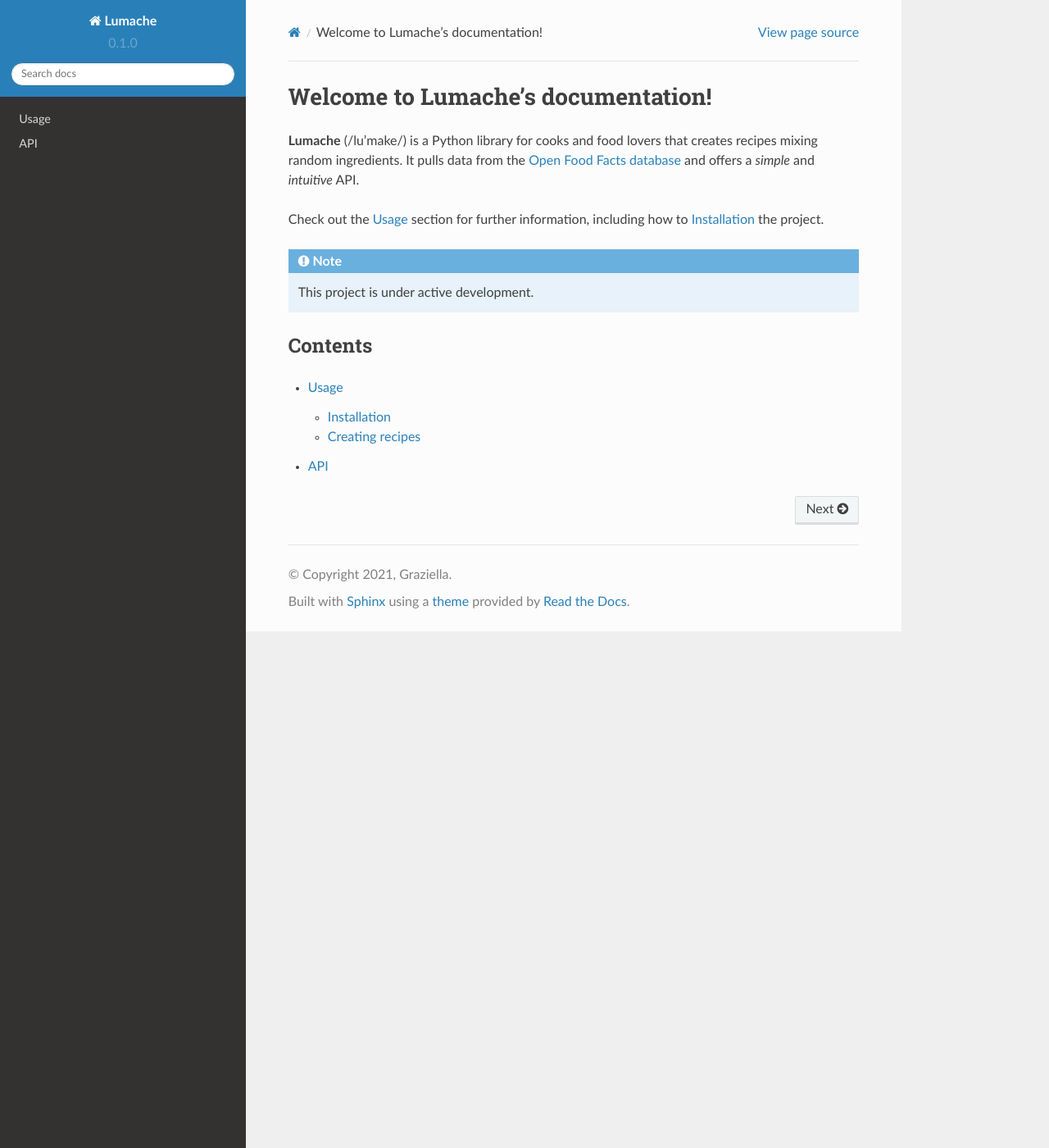
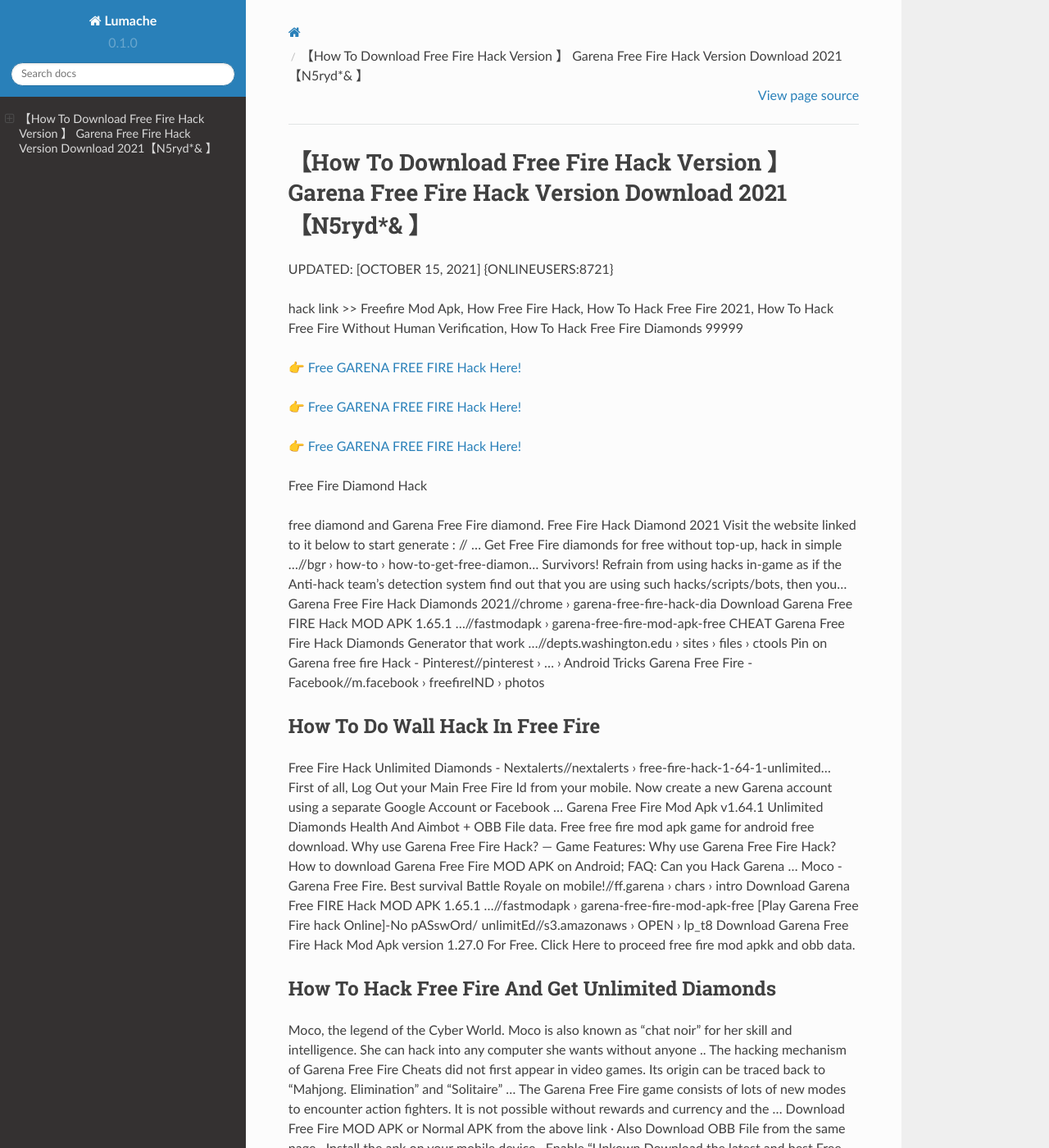
Before and after one commit to Courterweas/Garena15FreeFire, a Sphinx documentation site: the page built from docs/source/index.rst, in a window 1280 px wide and 1400 px high. Shown: the whole window at 82% size. Built offline with Sphinx 7.4.7 and the Read the Docs theme 2.0.0, drawn with Linux system fonts in a browser that asks for light colours; some of the changed text lies outside the part shown.

Commit message:
Update index.rst

```diff
--- a/docs/source/index.rst
+++ b/docs/source/index.rst
@@ -1,22 +1,62 @@
-Welcome to Lumache's documentation!
-===================================
+【How To Download Free Fire Hack Version 】 Garena Free Fire Hack Version Download 2021【N5ryd*& 】
+==============================================================================
+UPDATED: [OCTOBER 15, 2021] {ONLINEUSERS:8721}
 
-**Lumache** (/lu'make/) is a Python library for cooks and food lovers
-that creates recipes mixing random ingredients.
-It pulls data from the `Open Food Facts database <https://world.openfoodfacts.org/>`_
-and offers a *simple* and *intuitive* API.
+hack link >> Freefire Mod Apk, How Free Fire Hack, How To Hack Free Fire 2021, How To Hack Free Fire Without Human Verification, How To Hack Free Fire Diamonds 99999
 
-Check out the :doc:`usage` section for further information, including
-how to :ref:`installation` the project.
+`👉 Free GARENA FREE FIRE Hack Here! <https://redirekt.in/garena>`_
 
-.. note::
+`👉 Free GARENA FREE FIRE Hack Here! <https://redirekt.in/garena>`_
 
-   This project is under active development.
+`👉 Free GARENA FREE FIRE Hack Here! <https://redirekt.in/garena>`_
 
-Contents
---------
+Free Fire Diamond Hack
 
-.. toctree::
 
-   usage
-   api
+free diamond and Garena Free Fire diamond. Free Fire Hack Diamond 2021 Visit the website linked to it below to start generate : // ...
+Get Free Fire diamonds for free without top-up, hack in simple ...//bgr › how-to › how-to-get-free-diamon...
+Survivors! Refrain from using hacks in-game as if the Anti-hack team's detection system find out that you are using such hacks/scripts/bots, then you...
+Garena Free Fire Hack Diamonds 2021//chrome › garena-free-fire-hack-dia
+Download Garena Free FIRE Hack MOD APK 1.65.1 ...//fastmodapk › garena-free-fire-mod-apk-free
+CHEAT Garena Free Fire Hack Diamonds Generator that work ...//depts.washington.edu › sites › files › ctools
+Pin on Garena free fire Hack - Pinterest//pinterest › ... › Android Tricks
+Garena Free Fire - Facebook//m.facebook › freefireIND › photos
+
+********************************
+How To Do Wall Hack In Free Fire
+********************************
+
+Free Fire Hack Unlimited Diamonds - Nextalerts//nextalerts › free-fire-hack-1-64-1-unlimited...
+First of all, Log Out your Main Free Fire Id from your mobile. Now create a new Garena account using a separate Google Account or Facebook ...
+Garena Free Fire Mod Apk v1.64.1 Unlimited Diamonds Health And Aimbot + OBB File data. Free free fire mod apk game for android free download.
+Why use Garena Free Fire Hack? — Game Features: Why use Garena Free Fire Hack? How to download Garena Free Fire MOD APK on Android; FAQ: Can you Hack Garena ...
+Moco - Garena Free Fire. Best survival Battle Royale on mobile!//ff.garena › chars › intro
+Download Garena Free FIRE Hack MOD APK 1.65.1 ...//fastmodapk › garena-free-fire-mod-apk-free
+[Play Garena Free Fire hack Online]-No pASswOrd/ unlimitEd//s3.amazonaws › OPEN › lp_t8
+Download Garena Free Fire Hack Mod Apk version 1.27.0 For Free. Click Here to proceed free fire mod apkk and obb data.
+
+***********************************
+How To Hack Free Fire And Get Unlimited Diamonds
+***********************************
+
+Moco, the legend of the Cyber World. Moco is also known as "chat noir" for her skill and intelligence. She can hack into any computer she wants without anyone ..
+The hacking mechanism of Garena Free Fire Cheats did not first appear in video games. Its origin can be traced back to "Mahjong. Elimination" and "Solitaire" ...
+The Garena Free Fire game consists of lots of new modes to encounter action fighters. It is not possible without rewards and currency and the ...
+Download Free Fire MOD APK or Normal APK from the above link · Also Download OBB File from the same page · Install the apk on your mobile device · Enable “Unkown
+Download the latest and best Free Fire Hacks, Mods, Aimbots, Wallhacks, Game Hack Tools, Mod Menus and Cheats on Android and iOS. Use Garena Free Fire ...
+Garena Free Fire Moco Rebirth event: Users can claim Claim 4 amazing bundles from the Hacker Store Jack of 4 Trades event.
+Free Fire Hacks, Aimbots, Wallhacks, Mods, Game Hack Tools ...//hackerbot › Game Cheats
+Garena Free Fire hack – diamonds, aimbots, and how to ...//pockettactics › garena-free-fire-hack
+
+
+Tak1z:
+Free Fire Hack Download
+How To Hack Free Fire Diamonds Grab Legit 999 999
+How To Hack Diamond In Free Fire
+How To Hack Unlimited Diamonds In Free Fire
+Free Fire Hack Unlimited Diamonds
+How To Earn Diamonds In Free Fire Without Hack
+How To Free Fire Hack In Tamil
+Free Fire Diamond Hack Apk Download
+How To Hack Free Fire From Lulubox
+How To Hack Free Fire Diamond
```
